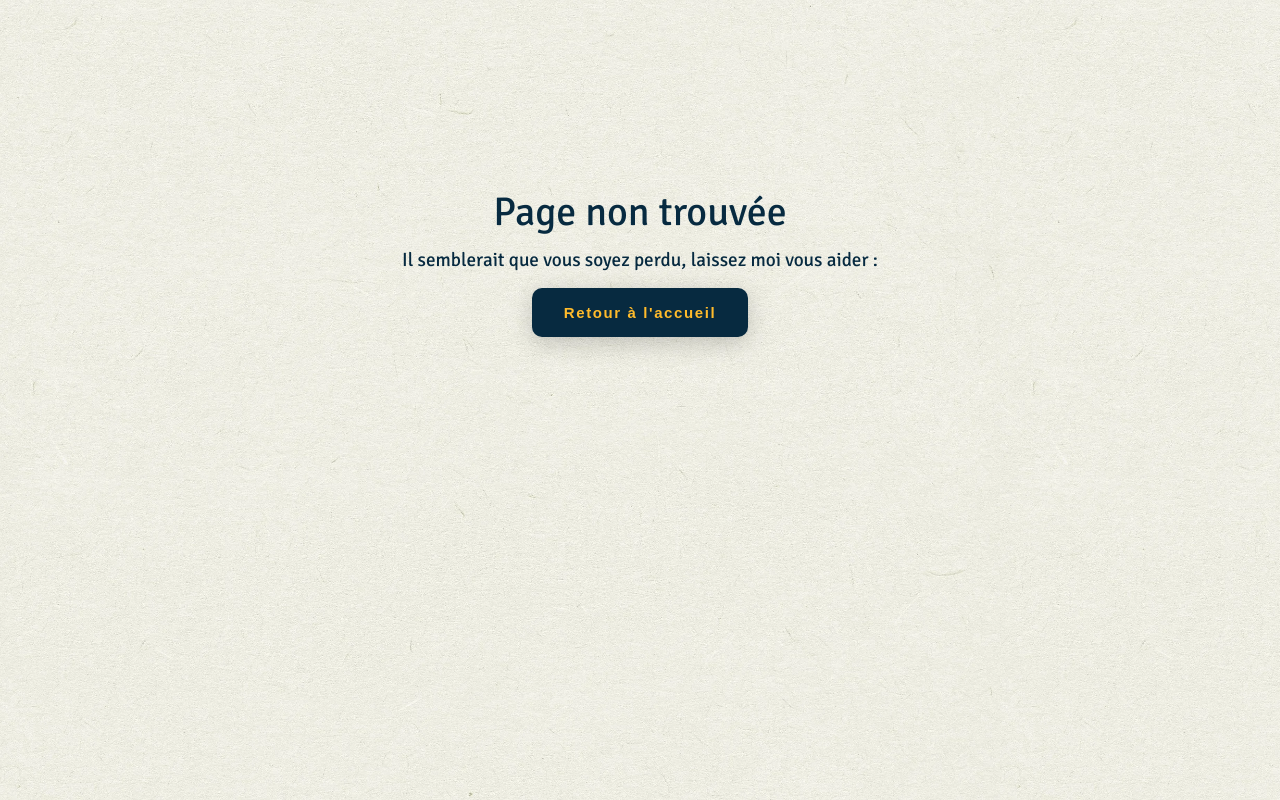
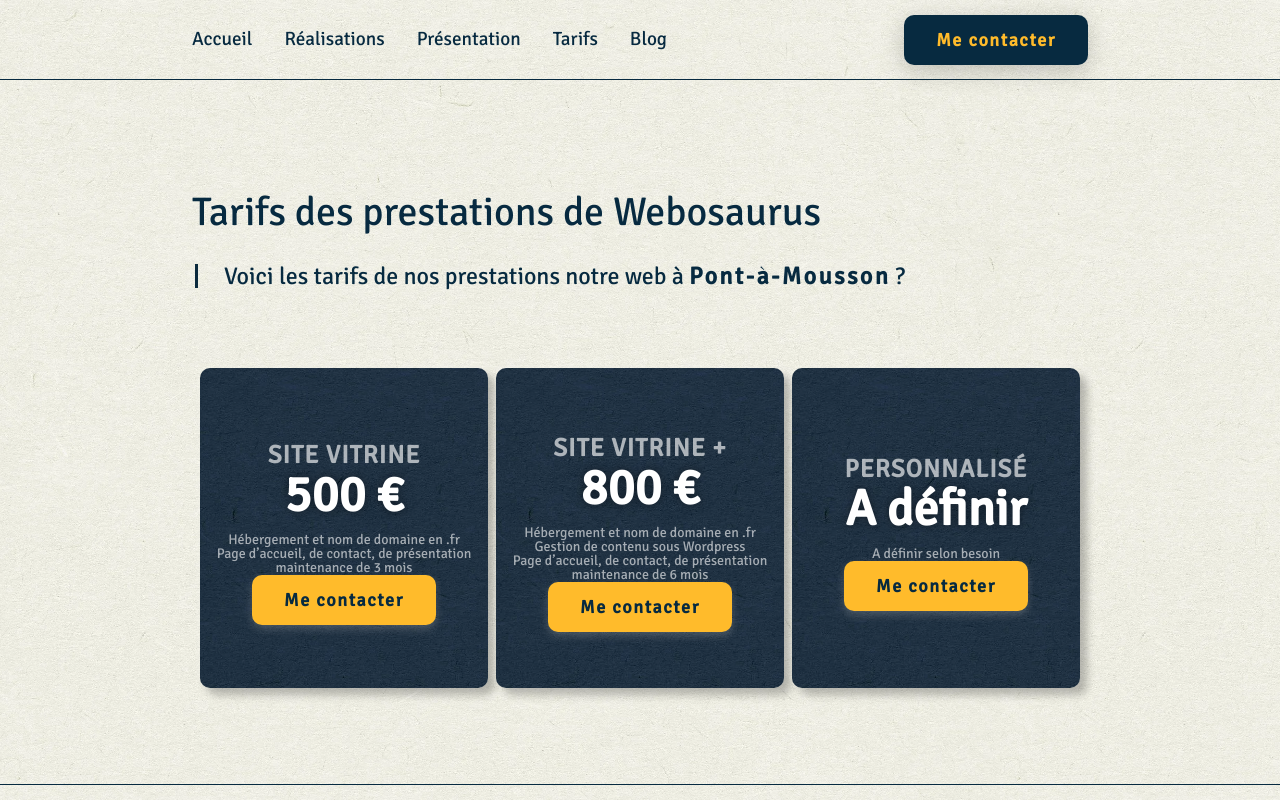
Before and after one commit to thiebautremy/site-perso-nextjs, a Next.js app: page /tarifs in a window 1280 px wide. Before the commit this address had no page. Shown: the top 800 px of the page. Built offline with nearby package versions, Linux system fonts and the light colour scheme.

Commit message:
add prices

```diff
--- a/components/Articles/Article.tsx
+++ b/components/Articles/Article.tsx
@@ -4,7 +4,7 @@ import Container from "../Container/Container";
 import { motion } from "framer-motion";
 import parse from "html-react-parser";
 import Image from "next/image";
-import CTAContainer from "../Presentation/CTAContainer";
+import CTAContainer from "../CTAContainer/CTAContainer";
 
 const Article = ({
   title,
--- a/components/Footer/Footer.tsx
+++ b/components/Footer/Footer.tsx
@@ -64,6 +64,11 @@ const Footer = () => {
                   </Link>
                 </li>
                 <li>
+                  <Link href="/tarifs" scroll>
+                    Tarifs
+                  </Link>
+                </li>
+                <li>
                   <Link href="/blog" scroll>
                     Blog
                   </Link>
--- a/components/Navigation/Navigation.tsx
+++ b/components/Navigation/Navigation.tsx
@@ -20,6 +20,10 @@ const Navigation = () => {
     {
       url: "/presentation",
       label: "Présentation",
+    },
+    {
+      url: "/tarifs",
+      label: "Tarifs",
     },
     {
       url: "/blog",
--- /dev/null
+++ b/components/Tarifs/Tarifs.module.scss
@@ -0,0 +1,65 @@
+@use "styles/variables" as var;
+
+.tarifsContainer {
+  padding: 12rem 0 3rem;
+  background-image: url("../../assets/background/texture.webp");
+  background-position: 0;
+  background-size: 1000px 1000px;
+
+  @media screen and (max-width: var.$screen-phone) {
+    padding: 5rem 0 2rem;
+  }
+
+  .content {
+    padding: var.$gap-small 0;
+
+    .cardsContainer {
+      padding: var.$gap-medium 0;
+      display: flex;
+      flex-direction: row;
+      justify-content: space-evenly;
+      flex-wrap: wrap;
+
+      .card {
+        display: flex;
+        align-items: center;
+        justify-content: center;
+        flex-direction: column;
+        text-align: center;
+        min-height: 20rem;
+        width: 18rem;
+        color: white;
+        cursor: pointer;
+        transition: all 0.3s ease-in-out;
+        box-shadow: 7px 7px 8px 0 rgba(0, 0, 0, 0.25),
+          0px 0px 6px 0 rgba(255, 255, 255, 0.3);
+        border-radius: 10px;
+        background-image: url("../../assets/background/texture-dark.webp");
+        background-position: 0;
+        background-size: 1000px 1000px;
+
+        .title {
+          font-weight: 800;
+          text-transform: uppercase;
+          color: rgba(255, 255, 255, 0.64);
+          margin-top: 10px;
+          font-size: 25px;
+          letter-spacing: 1px;
+        }
+
+        .price {
+          color: white;
+          font-weight: 800;
+          font-size: 50px;
+          text-shadow: 0px 0px 10px rgba(0, 0, 0, 0.42);
+        }
+
+        .description {
+          color: rgba(255, 255, 255, 0.6);
+          margin-top: 10px;
+          font-size: 14px;
+        }
+      }
+    }
+  }
+}
--- /dev/null
+++ b/components/Tarifs/Tarifs.tsx
@@ -0,0 +1,132 @@
+import Container from "@/components/Container/Container";
+import styles from "./Tarifs.module.scss";
+import { motion } from "framer-motion";
+import cx from "classnames";
+import { useState } from "react";
+import Link from "next/link";
+
+type TarifCardType = {
+  id: number;
+  title: string;
+  price: string;
+  className: string;
+  hover: boolean;
+  description: string[];
+};
+const Tarifs = () => {
+  const tarifsCardsData: TarifCardType[] = [
+    {
+      id: 1,
+      title: "Site vitrine",
+      price: "500 €",
+      hover: false,
+      className: "",
+      description: [
+        "Hébergement et nom de domaine en .fr",
+        "Page d’accueil, de contact, de présentation",
+        "maintenance de 3 mois",
+      ],
+    },
+    {
+      id: 2,
+      title: "Site vitrine +",
+      price: "800 €",
+      hover: false,
+      className: "",
+      description: [
+        "Hébergement et nom de domaine en .fr",
+        "Gestion de contenu sous Wordpress",
+        "Page d’accueil, de contact, de présentation",
+        "maintenance de 6 mois",
+      ],
+    },
+    {
+      id: 3,
+      title: "Personnalisé",
+      price: "A définir",
+      hover: false,
+      className: "",
+      description: ["A définir selon besoin"],
+    },
+  ];
+
+  const [tarifsCardsState, setTarifsCardsState] =
+    useState<TarifCardType[]>(tarifsCardsData);
+
+  const handleMouseEnter = (id: number) => {
+    const hasId = tarifsCardsState.some((priceCard) => {
+      return priceCard.id === id;
+    });
+
+    if (hasId) {
+      const cardHover = tarifsCardsState.find((object) => object.id === id);
+      if (cardHover !== undefined) {
+        const newCardHover = { ...cardHover, hover: true, className: "hover" };
+        console.log(newCardHover);
+        const newCardsNotHover = tarifsCardsState.filter(
+          (card) => card.id !== id
+        );
+        newCardsNotHover.forEach((object) => {
+          object.className = "notHover";
+          object.hover = false;
+        });
+
+        console.log(newCardsNotHover);
+
+        const newtarifsCardState = [newCardHover, ...newCardsNotHover];
+        setTarifsCardsState(newtarifsCardState);
+      }
+    }
+  };
+
+  const handleMouseLeave = () => {
+    setTarifsCardsState(tarifsCardsData);
+  };
+
+  return (
+    <div className={styles.tarifsContainer}>
+      <motion.div
+        animate={{ x: [250, 0] }}
+        initial={{ opacity: 0 }}
+        whileInView={{ opacity: 1 }}
+        viewport={{ once: true, amount: 0.2 }}
+        transition={{ duration: 1, ease: "easeInOut" }}
+      >
+        <Container margin="isHuge">
+          <h1>Tarifs des prestations de Webosaurus</h1>
+          <h2>
+            Voici les tarifs de nos prestations notre web à{" "}
+            <strong>Pont-à-Mousson</strong> ?
+          </h2>
+          <div className={styles.content}>
+            <div className={styles.cardsContainer}>
+              {tarifsCardsState
+                .sort((a, b) => a.id - b.id)
+                .map((tarifCard: TarifCardType) => (
+                  <div
+                    className={cx(styles.card, tarifCard.className)}
+                    onMouseEnter={() => handleMouseEnter(tarifCard.id)}
+                    onMouseLeave={() => handleMouseLeave()}
+                    key={tarifCard.id}
+                  >
+                    <div className={styles.title}>{tarifCard.title}</div>
+                    <p className={styles.price}>{tarifCard.price}</p>
+                    <ul className={styles.description}>
+                      {tarifCard.description.map((item) => (
+                        <li key={item}>{item}</li>
+                      ))}
+                    </ul>
+                    <Link href={"/contact"} className="ctaBtn ctaBtnScrolled">
+                      <span>Me contacter</span>
+                    </Link>
+                  </div>
+                ))}
+            </div>
+          </div>
+        </Container>
+      </motion.div>
+    </div>
+  );
+};
+
+export default Tarifs;
--- a/pages/presentation.tsx
+++ b/pages/presentation.tsx
@@ -10,7 +10,7 @@ export const Presentation = () => {
         <title>Webosaurus - Présentation</title>
         <meta
           name="description"
-          content="webosaurus, votre agence web à Pont à mousson, offre des solutions en création de site internet vitrine, design, développement et référencement naturel, SEO."
+          content="Webosaurus, votre agence web à Pont à mousson, offre des solutions en création de site internet vitrine, design, développement et référencement naturel, SEO."
         />
         <meta
           name="og:image"
--- /dev/null
+++ b/pages/tarifs.tsx
@@ -0,0 +1,49 @@
+import MainLayout from "@/components/Layout/MainLayout";
+import Head from "next/head";
+import TarifsContainer from "@/components/Tarifs/Tarifs";
+import Navigation from "@/components/Navigation/Navigation";
+
+export const Prix = () => {
+  return (
+    <>
+      <Head>
+        <title>Webosaurus - Tarifs</title>
+        <meta
+          name="description"
+          content="Webosaurus, votre agence web à Pont à mousson, offre différents tarifs pour créer votre projet web sur mesure."
+        />
+        <meta
+          name="og:image"
+          property="og:image"
+          content="https://webosaurus.fr/logo.png"
+        />
+        <meta
+          name="og:title"
+          property="og:title"
+          content="Webosaurus - Tarifs"
+        />
+        <meta
+          name="og:description"
+          property="og:description"
+          content="Webosaurus, votre agence web à Pont à mousson, offre différents tarifs pour créer votre projet web sur mesure."
+        />
+        <meta
+          name="og:url"
+          property="og:url"
+          content="https://webosaurus.fr/tarifs"
+        />
+        <link rel="canonical" href="https://webosaurus.fr/tarifs" />
+        <meta
+          name="keywords"
+          content="agence digitale, agence web, création site internet, site vitrine, pont à mousson, tarif site internet, coût projet web"
+        />
+        <meta property="og:type" content="website" />
+      </Head>
+      <MainLayout>
+        <Navigation />
+        <TarifsContainer />
+      </MainLayout>
+    </>
+  );
+};
+export default Prix;
--- a/styles/globals.scss
+++ b/styles/globals.scss
@@ -168,6 +168,14 @@ strong {
     color: var.$color-font--dark;
   }
 }
+.hover {
+  transform: scale(1.05, 1.05);
+}
+
+.notHover {
+  transform: scale(0.95, 0.95);
+  filter: blur(1px);
+}
 
 //? ==== ACHIEVEMENTS ==== //
 .achievementsContainer {
```
Also changed, not shown: components/CTAContainer/CTAContainer.tsx (added, +19 -0 lines), components/Presentation/CTAContainer.tsx (deleted, +0 -17 lines), components/Presentation/Presentation.tsx (+4 -4 lines), components/CTAContainer/CTAContainer.module.scss (renamed from components/Presentation/CTAContainer.module.scss), 1 other file (tests, documents, lock files or other folders).
